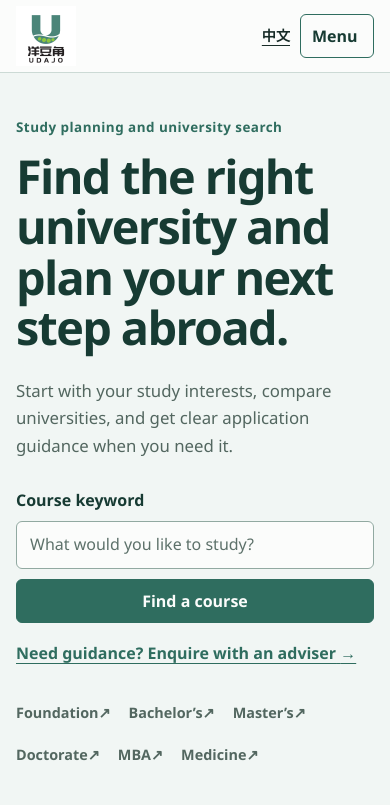
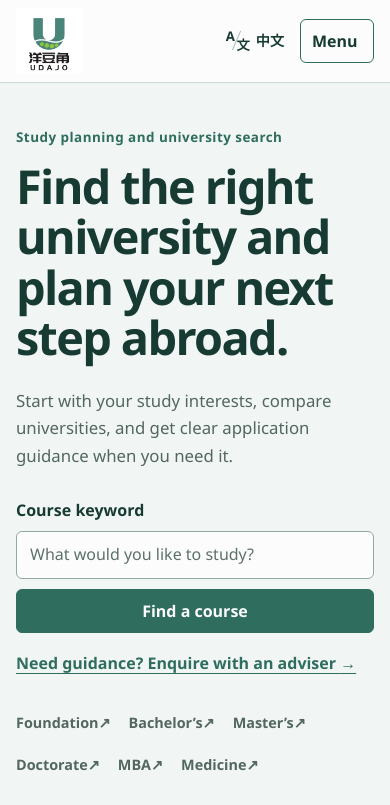
Before and after one commit to xw042543-commits/company-website, a Next.js app in the folder frontend/: page /en in a window 390 px wide. Shown: the top 805 px of the page. Built offline with nearby package versions, Linux system fonts and the light colour scheme.

Commit message:
feat: refine header language switch

```diff
--- a/frontend/src/app/globals.css
+++ b/frontend/src/app/globals.css
@@ -85,12 +85,19 @@ small { display: block; font-size: .82rem; line-height: 1.5; }
 .skip-link { position: fixed; left: 20px; top: -100px; z-index: 50; padding: 11px 16px; background: var(--paper); border: 2px solid var(--brand-deep); border-radius: var(--radius-sm); font-weight: 700; }
 .skip-link:focus { top: 12px; }
 .site-header { position: relative; z-index: 20; border-bottom: 1px solid var(--line); background: rgb(251 252 251 / 96%); }
-.header-top { min-height: 79px; display: flex; align-items: center; justify-content: space-between; gap: 24px; }
+.header-top { min-height: 104px; display: flex; align-items: center; justify-content: space-between; gap: 24px; }
+.header-top.container { width: min(1400px, calc(100% - 48px)); }
 .header-fallback { min-height: 79px; display: flex; align-items: center; color: var(--brand-deep); font-weight: 800; }
-.brand { display: inline-flex; width: 72px; height: 72px; align-items: center; justify-content: center; flex: 0 0 auto; text-decoration: none; overflow: hidden; }
-.brand img { width: 72px; height: 72px; object-fit: contain; }
+.brand { display: inline-flex; width: 96px; height: 96px; align-items: center; justify-content: center; flex: 0 0 auto; text-decoration: none; overflow: hidden; }
+.brand img { width: 96px; height: 96px; object-fit: contain; }
 .header-actions { display: flex; align-items: center; gap: 18px; margin-left: auto; }
-.language-link { min-height: 44px; display: inline-flex; align-items: center; font-weight: 650; }
+.language-switch { min-height: 44px; display: inline-flex; align-items: center; gap: 8px; padding: 6px 9px; border-radius: var(--radius-sm); color: var(--brand-deep); font-weight: 700; line-height: 1; text-decoration: none; transition: background-color 180ms var(--ease-out), color 180ms var(--ease-out); }
+.language-switch:hover { background: var(--wash); color: var(--brand-action); }
+.language-symbol { position: relative; width: 25px; height: 23px; display: inline-block; color: currentColor; font-size: .83rem; font-weight: 680; line-height: 1; }
+.language-symbol span { position: absolute; }
+.language-symbol span:first-child { left: 1px; top: 1px; }
+.language-symbol span:last-child { right: 0; bottom: 0; }
+.language-symbol::after { content: ""; position: absolute; left: 11px; top: 1px; width: 1px; height: 21px; background: currentColor; opacity: .36; transform: rotate(23deg); transform-origin: center; }
 .navigation { min-height: 49px; display: flex; align-items: stretch; gap: 0 27px; overflow-x: auto; scrollbar-width: none; }
 .navigation::-webkit-scrollbar { display: none; }
 .navigation a { min-height: 48px; display: inline-flex; align-items: center; flex: 0 0 auto; border-bottom: 3px solid transparent; color: #2f433d; font-size: .94rem; font-weight: 590; text-decoration: none; white-space: nowrap; }
@@ -219,8 +226,9 @@ summary { min-height: 44px; display: flex; align-items: center; cursor: pointer;
 
 @media (max-width: 980px) {
   .container { width: min(100% - 40px, 1200px); }
-  .header-top { min-height: 72px; }
-  .brand, .brand img { width: 66px; height: 66px; }
+  .header-top { min-height: 82px; }
+  .header-top.container { width: min(100% - 40px, 1200px); }
+  .brand, .brand img { width: 76px; height: 76px; }
   .navigation-toggle { display: inline-flex; }
   .navigation { display: none; min-height: 0; padding-block: 12px 20px; flex-direction: column; gap: 0; overflow: visible; }
   .navigation.navigation-open { display: flex; }
@@ -236,9 +244,10 @@ summary { min-height: 44px; display: flex; align-items: center; cursor: pointer;
 @media (max-width: 760px) {
   .container { width: calc(100% - 32px); }
   .header-top { gap: 14px; }
-  .brand, .brand img { width: 60px; height: 60px; }
+  .header-top.container { width: calc(100% - 32px); }
+  .brand, .brand img { width: 66px; height: 66px; }
   .header-actions { gap: 10px; }
-  .language-link { font-size: .88rem; }
+  .language-switch { gap: 6px; padding-inline: 6px; font-size: .88rem; }
   .header-actions .button { padding-inline: 14px; font-size: .9rem; }
   .navigation-toggle { min-width: 74px; padding-inline: 11px; }
   .navigation-toggle-state { display: none; }
--- a/frontend/src/components/site-header.tsx
+++ b/frontend/src/components/site-header.tsx
@@ -23,7 +23,10 @@ export function SiteHeader({ locale }: { locale: Locale }) {
         <Image src="/brand/udajo-logo.jpg" width={480} height={480} priority alt={words(locale, "洋豆角 UDAJO 标志", "UDAJO logo")} />
       </Link>
       <div className="header-actions">
-        <Link className="language-link" href={`${languagePath}${query.size ? `?${query}` : ""}`} hrefLang={other} aria-label={words(locale, "切换为英文", "Switch to Chinese")}>{locale === "zh" ? "English" : "中文"}</Link>
+        <Link className="language-switch" href={`${languagePath}${query.size ? `?${query}` : ""}`} hrefLang={other} aria-label={words(locale, "切换为英文", "Switch to Simplified Chinese")}>
+          <span className="language-symbol" aria-hidden="true"><span>A</span><span>文</span></span>
+          <span>{locale === "zh" ? "EN" : "中文"}</span>
+        </Link>
         <Link className="button small" href={`/${locale}/consultation`}>{words(locale, "咨询", "Enquire")}</Link>
         <button type="button" className="navigation-toggle" aria-expanded={menuOpen} aria-controls="primary-navigation" onClick={() => setMenuOpen(value => !value)}>
           <span>{words(locale, "菜单", "Menu")}</span>
```
